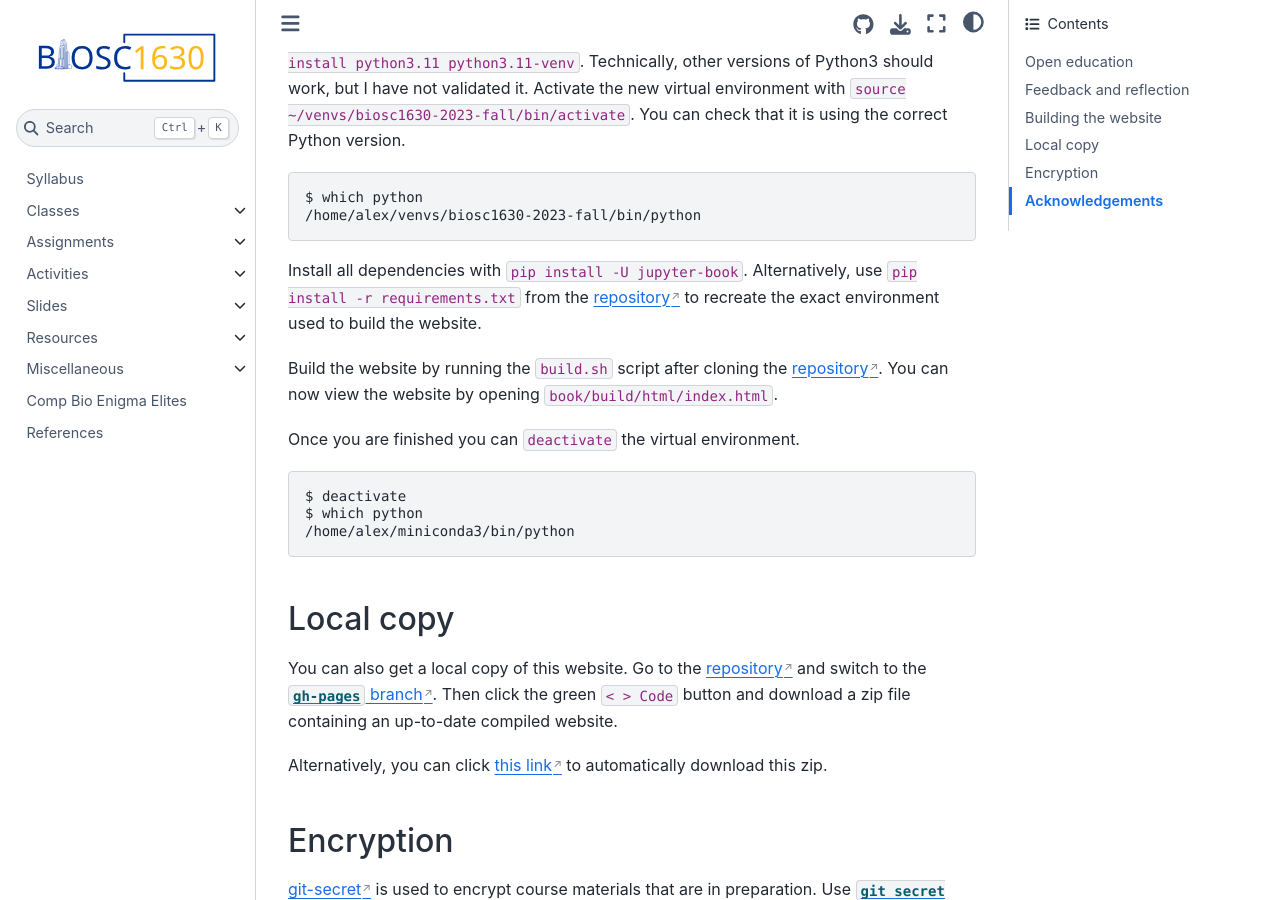
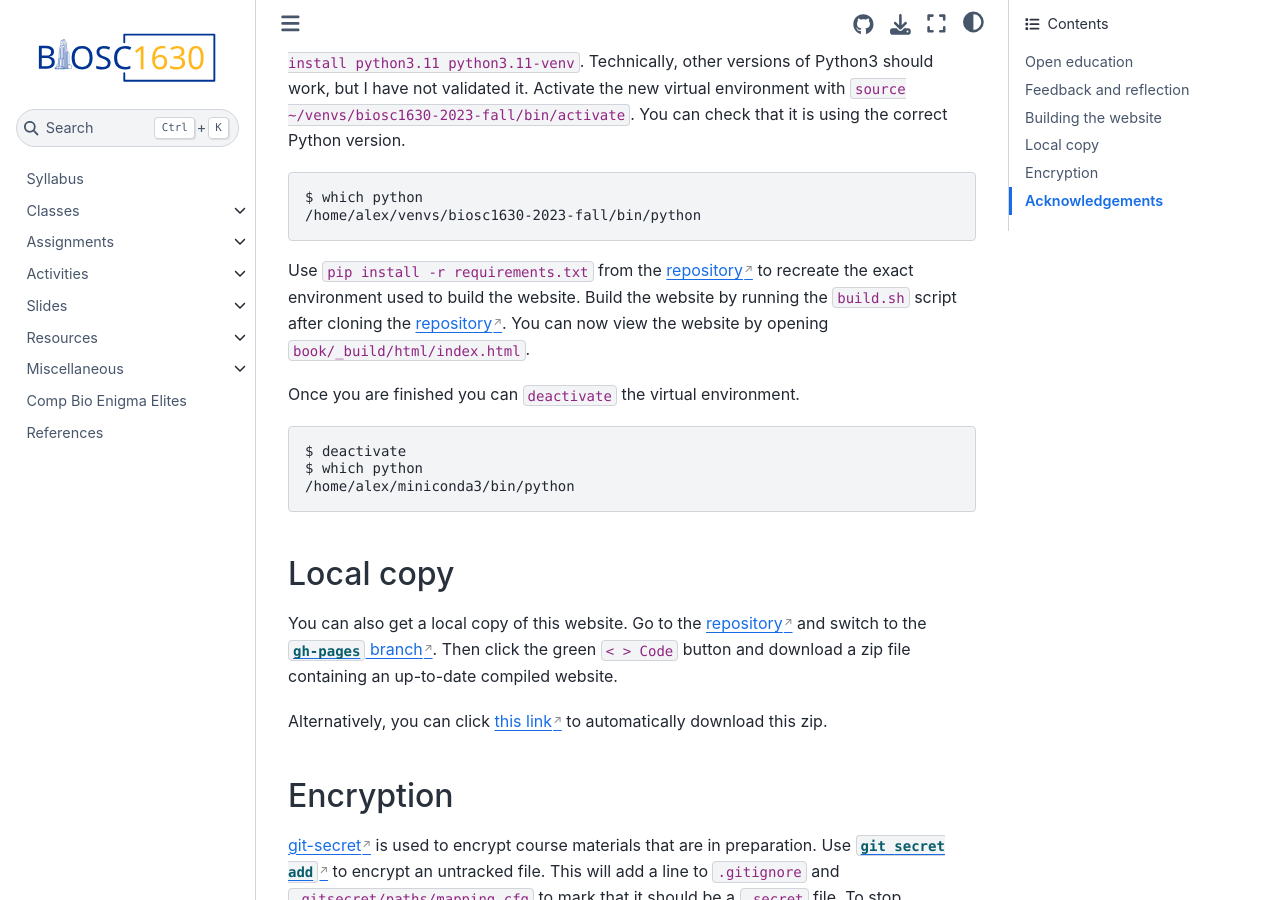
Before and after one commit to oasci/pitt-biosc1630-2023f, a Jupyter Book: the page built from book/index.md, in a window 1280 px wide and 900 px high, scrolled down 850 px. Built offline with Jupyter Book 1.0.4 settings and Sphinx 7.4.7 and the Sphinx Book theme 1.1.4, drawn with Linux system fonts in a browser that asks for light colours; pages that are not in the unit, such as notebooks, are missing from menus.

Commit message:
Fix path to index.html in README

````diff
--- a/book/index.md
+++ b/book/index.md
@@ -49,11 +49,9 @@ $ which python
 /home/alex/venvs/biosc1630-2023-fall/bin/python
 ```
 
-Install all dependencies with `pip install -U jupyter-book`.
-Alternatively, use `pip install -r requirements.txt` from the [repository](https://github.com/aalexmmaldonado/biosc1630-2023-fall) to recreate the exact environment used to build the website.
-
+Use `pip install -r requirements.txt` from the [repository](https://github.com/aalexmmaldonado/biosc1630-2023-fall) to recreate the exact environment used to build the website.
 Build the website by running the `build.sh` script after cloning the [repository](https://github.com/aalexmmaldonado/biosc1630-2023-fall).
-You can now view the website by opening `book/build/html/index.html`.
+You can now view the website by opening `book/_build/html/index.html`.
 
 Once you are finished you can `deactivate` the virtual environment.
 
````
Also changed, not shown: README.md (+2 -4 lines).
